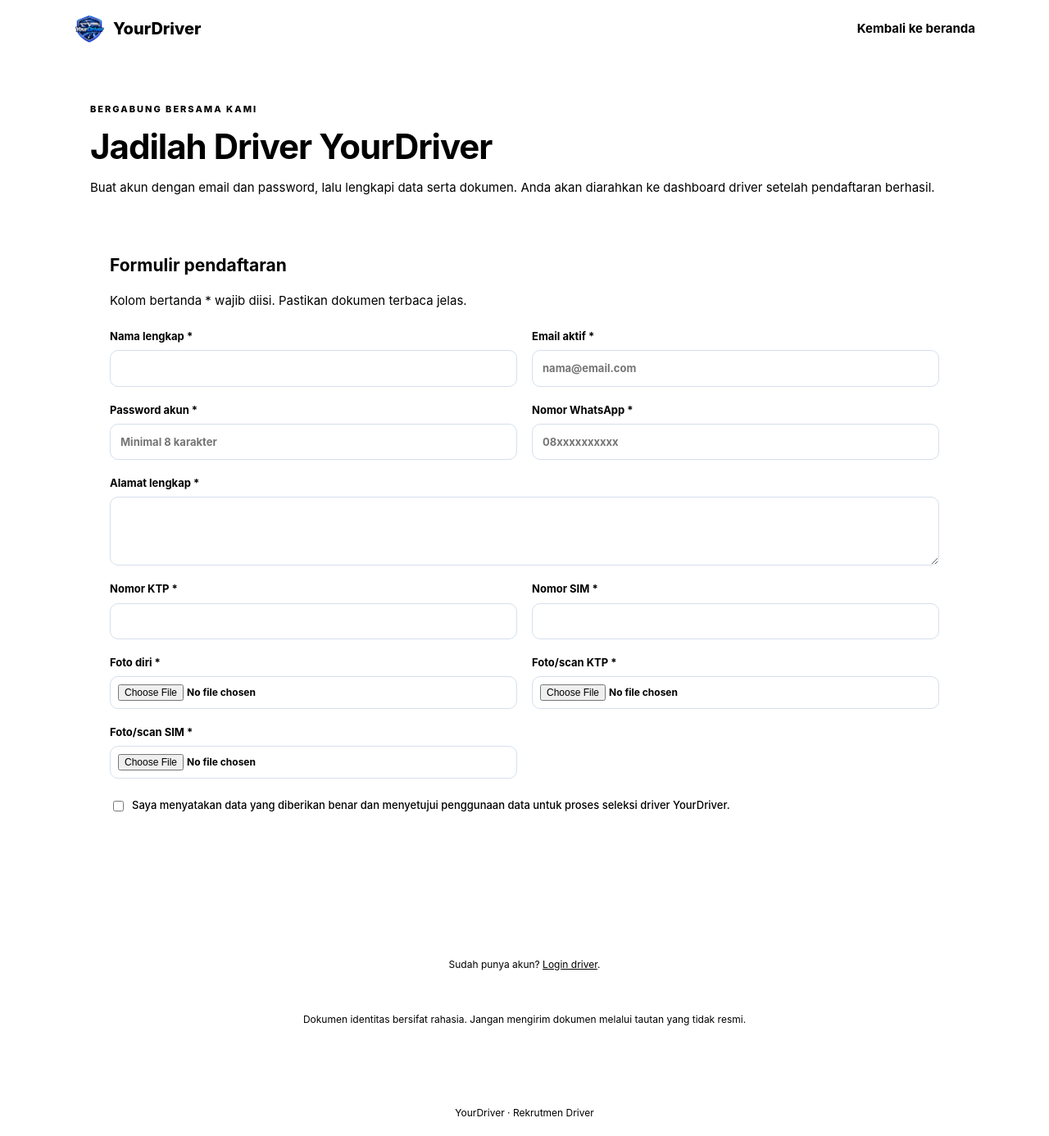
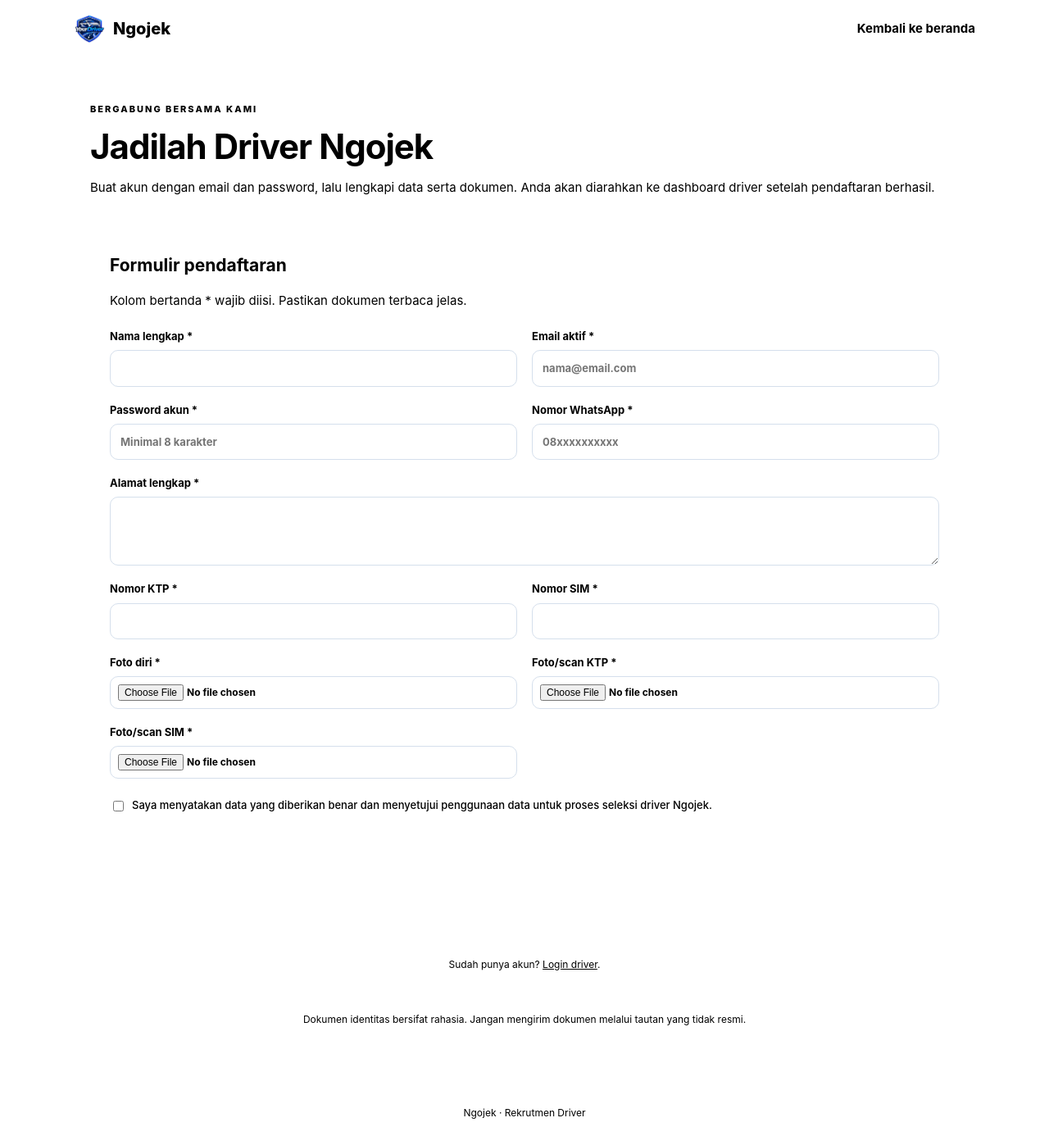
Before and after one commit to muhananan-hub/Ngojek, a plain HTML site: page recruitment.html in a window 1280 px wide. Shown: the whole page at 82% size. Drawn offline with nearby package versions, Linux system fonts and the light colour scheme.

Commit message:
Update recruitment.html

```diff
--- a/recruitment.html
+++ b/recruitment.html
@@ -2,16 +2,16 @@
 <html lang="id">
 <head>
 <meta charset="utf-8"><meta name="viewport" content="width=device-width,initial-scale=1">
-<title>Rekrutmen Driver — YourDriver</title>
+<title>Rekrutmen Driver — Ngojek</title>
 <link rel="stylesheet" href="yd-addons.css">
 <script src="https://cdn.jsdelivr.net/npm/@supabase/supabase-js@2"></script>
 <script src="yd-config.js"></script>
 <script defer src="recruitment.js"></script>
 </head>
 <body>
-<header class="topbar"><a class="brand" href="./index.html"><img src="./logo.png" alt="YourDriver" onerror="this.style.display='none'"><span>YourDriver</span></a><a class="link" href="./index.html">Kembali ke beranda</a></header>
+<header class="topbar"><a class="brand" href="./index.html"><img src="./logo.png" alt="Ngojek" onerror="this.style.display='none'"><span>Ngojek</span></a><a class="link" href="./index.html">Kembali ke beranda</a></header>
 <main class="wrap">
-<section class="hero"><span class="eyebrow">BERGABUNG BERSAMA KAMI</span><h1>Jadilah Driver <span>YourDriver</span></h1><p>Buat akun dengan email dan password, lalu lengkapi data serta dokumen. Anda akan diarahkan ke dashboard driver setelah pendaftaran berhasil.</p></section>
+<section class="hero"><span class="eyebrow">BERGABUNG BERSAMA KAMI</span><h1>Jadilah Driver <span>Ngojek</span></h1><p>Buat akun dengan email dan password, lalu lengkapi data serta dokumen. Anda akan diarahkan ke dashboard driver setelah pendaftaran berhasil.</p></section>
 <form id="recruitmentForm" class="panel">
 <h2>Formulir pendaftaran</h2><p class="muted">Kolom bertanda * wajib diisi. Pastikan dokumen terbaca jelas.</p>
 <div class="grid">
@@ -26,10 +26,10 @@
 <label>Foto/scan KTP *<input name="ktp_file" type="file" accept="image/jpeg,image/png,application/pdf" required></label>
 <label>Foto/scan SIM *<input name="sim_file" type="file" accept="image/jpeg,image/png,application/pdf" required></label>
 </div>
-<label class="consent"><input type="checkbox" name="consent" required> Saya menyatakan data yang diberikan benar dan menyetujui penggunaan data untuk proses seleksi driver YourDriver.</label>
+<label class="consent"><input type="checkbox" name="consent" required> Saya menyatakan data yang diberikan benar dan menyetujui penggunaan data untuk proses seleksi driver Ngojek.</label>
 <button class="btn" id="submitBtn" type="submit">Kirim pendaftaran</button><p id="formMessage" class="message" role="status"></p>
 </form>
-<section id="receipt" class="panel hidden"><h2>Pendaftaran terkirim</h2><p>Nomor registrasi Anda:</p><strong id="receiptId"></strong><p class="muted">Simpan nomor ini untuk referensi. Tim YourDriver akan menghubungi Anda melalui WhatsApp bila diperlukan.</p></section>
+<section id="receipt" class="panel hidden"><h2>Pendaftaran terkirim</h2><p>Nomor registrasi Anda:</p><strong id="receiptId"></strong><p class="muted">Simpan nomor ini untuk referensi. Tim Ngojek akan menghubungi Anda melalui WhatsApp bila diperlukan.</p></section>
 <p class="privacy-note">Sudah punya akun? <a href="driver/login.html">Login driver</a>.</p><p class="privacy-note">Dokumen identitas bersifat rahasia. Jangan mengirim dokumen melalui tautan yang tidak resmi.</p>
-</main><footer>YourDriver · Rekrutmen Driver</footer>
+</main><footer>Ngojek · Rekrutmen Driver</footer>
 </body></html>
```
